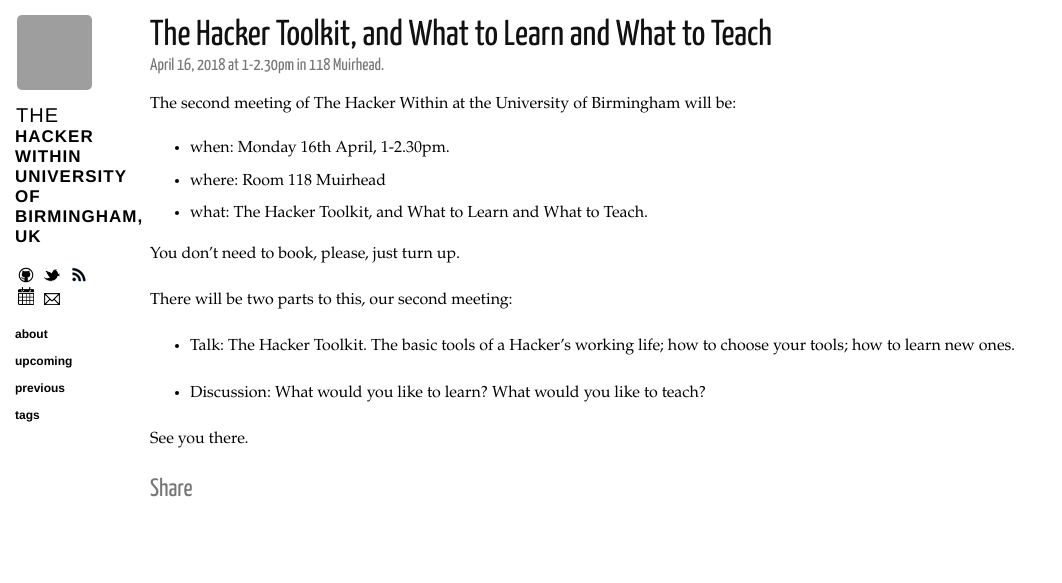
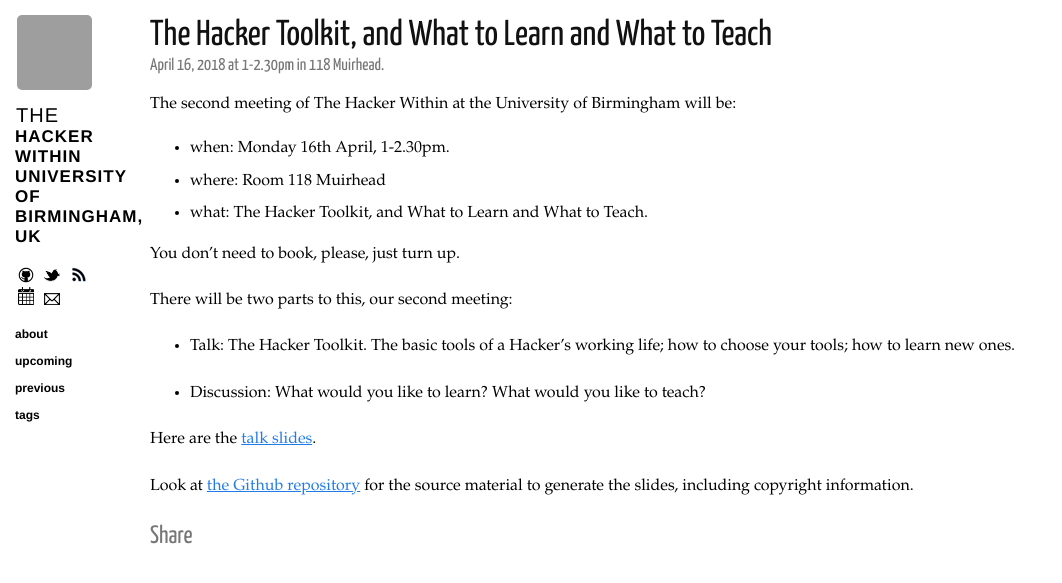
Before and after one commit to thehackerwithin/UoB, a Jekyll site: the page built from _posts/2018-04-16-the-hacker-toolkit.md, in a window 1280 px wide, cut to the strip 0-583 px from the top of the page. Shown: the whole strip, without its empty margins (0-1062 px from the left). Built offline with Jekyll 4.4.1, drawn with Linux system fonts in a browser that asks for light colours; nearby versions of some CDN libraries; grey boxes are pictures that could not be loaded.

Commit message:
Add talk repository

```diff
--- a/_posts/2018-04-16-the-hacker-toolkit.md
+++ b/_posts/2018-04-16-the-hacker-toolkit.md
@@ -21,4 +21,9 @@
 
 * Discussion: What would you like to learn?  What would you like to teach?
 
-See you there.
+Here are the [talk
+slides](https://github.com/matthew-brett/thw-toolkit/blob/master/thw_uob.pdf).
+
+Look at [the Github repository](https://github.com/matthew-brett/thw-toolkit)
+for the source material to generate the slides, including copyright
+information.
```
